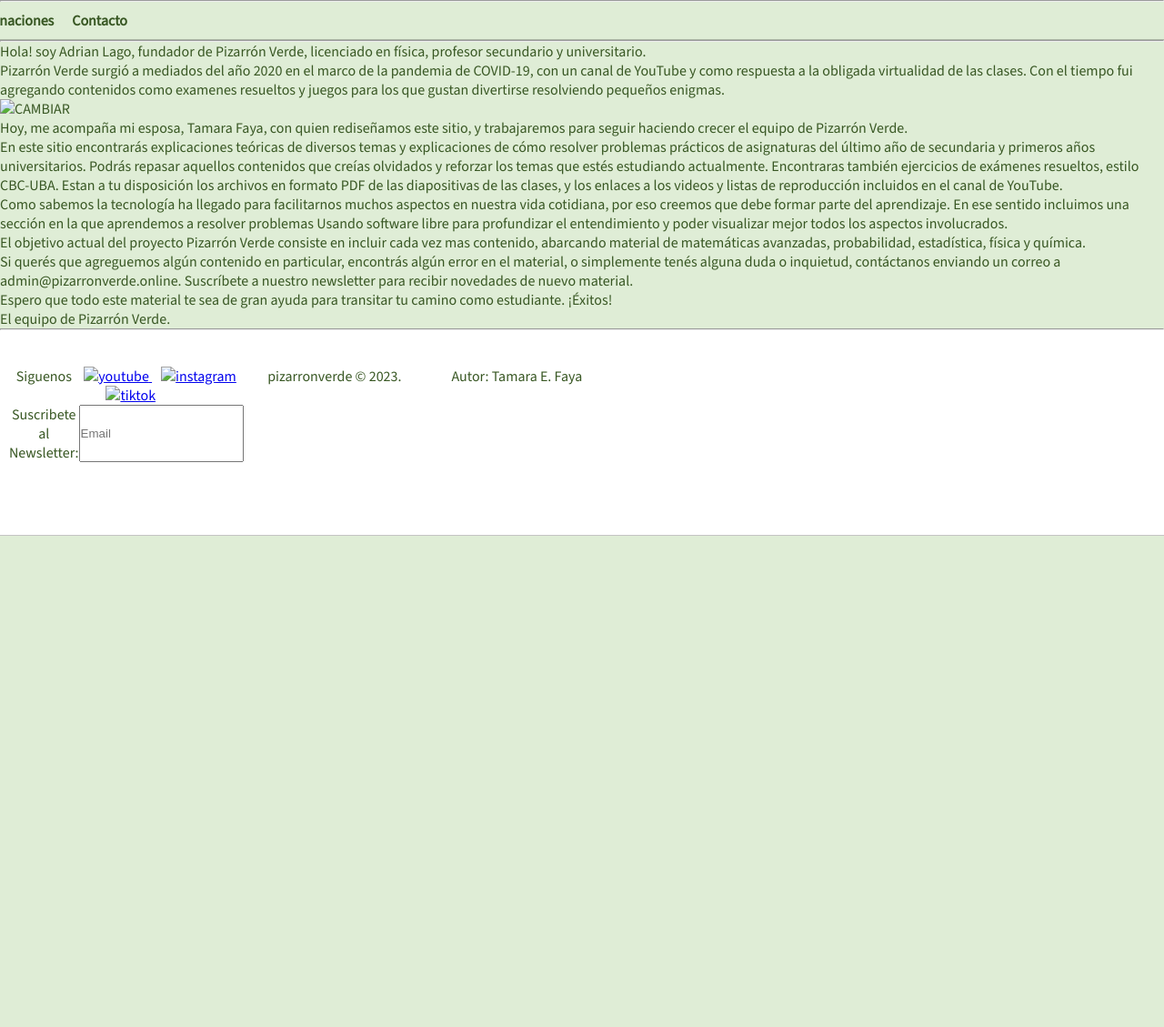
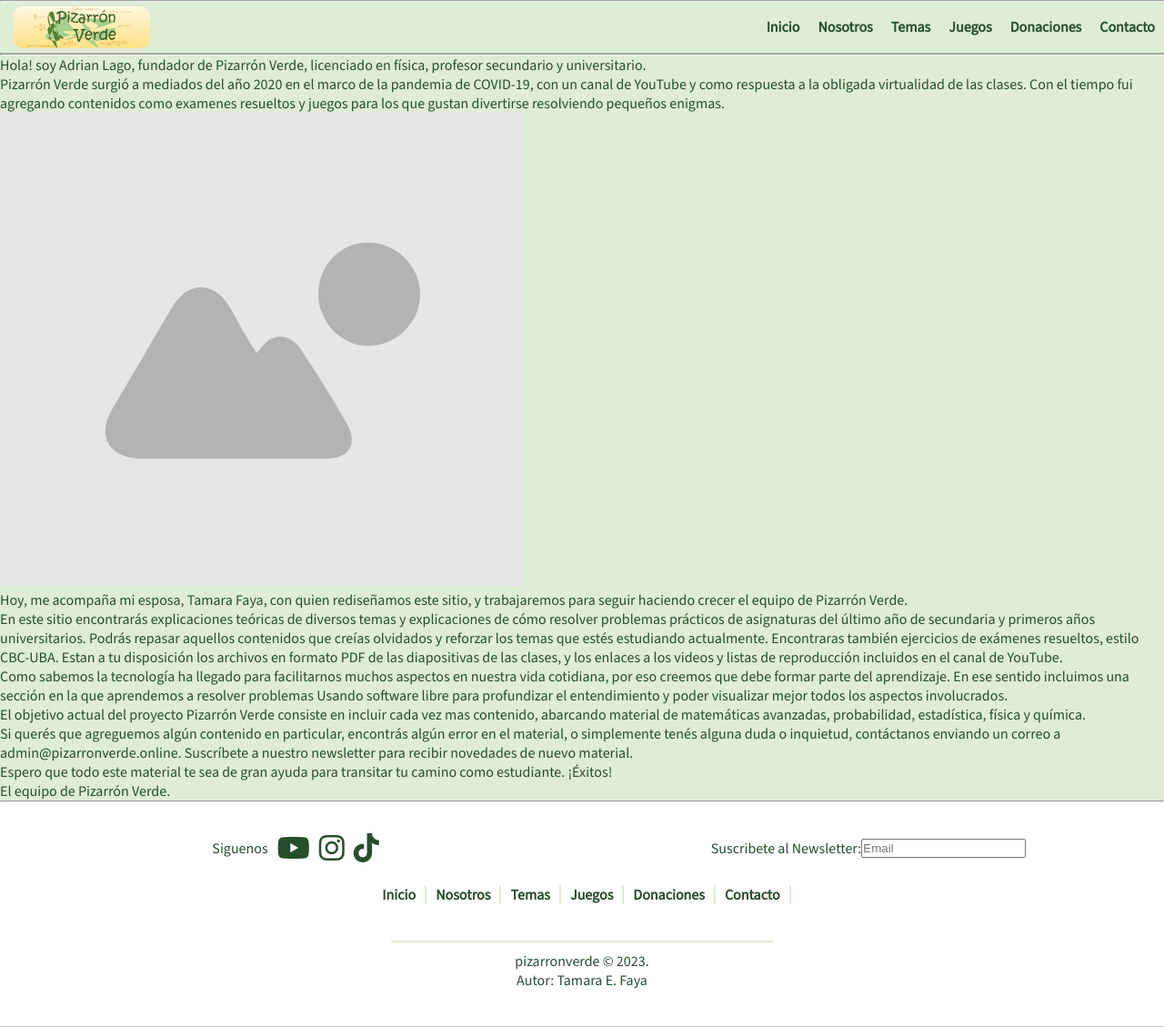
Before and after one commit to tefmail/coder_desarrolloweb, a plain HTML site: page pages/nosotros.html in a window 1280 px wide. Shown: the whole page at 91% size. Before the commit the page ends 800 px from the top, so only its background shows below. Drawn offline with nearby package versions, Linux system fonts and the light colour scheme; files that its build step writes are made by us from their sources.

Commit message:
Arreglos varios
Correccion de links del menu, y del footer. Agregado de iconos de redes sociales desde fontawsome.

```diff
--- a/css/style.css
+++ b/css/style.css
@@ -7,7 +7,7 @@
 
 /* Estilos generales */
 :root {
-    --color-principal: #385723;
+    --color-principal: #274e2e;
     --color-secundario: #dfedd6;
     --color-contraste: #fefce0;
     --font-family-texto: "Source Sans 3", sans-serif;
@@ -30,11 +30,14 @@ body {
     display: grid;
     grid-template-columns: 150px 3fr;
     border-bottom: solid 1px rgba(0, 0, 0, 0.233);
+    align-items: center;
 }
 
 .cabecera img {
-    padding: 5px;
+    margin-top: 5px;
+    margin-left: 15px;
     width: 100%;
+    border-radius: 10px;
 }
 
 /*****  CONTENEDOR DEL MENU *****/
@@ -42,6 +45,7 @@ nav.navbar ul {
     display: flex;
     justify-content: flex-end;
     list-style: none;
+
 }
 
 /***** ELEMENTOS DE LA LISTA DEL MENU *******/
@@ -49,12 +53,22 @@ nav.navbar ul {
     /*display: inline-block;*/
     padding: 10px;
 }
+.navbar ul li:hover {
+    background-color: var(--color-contraste);
+    border-radius: 15px;
+}
 
 .navbar ul li a {
     text-decoration: none;
     color: var(--color-principal);
     font-weight: bold;
 }
+
+/* check menu */
+#checkbox-menu, label.menu {
+    display: none;
+}
+
 
 /* ******** SECCION BANER ******** */
 .baner {
@@ -243,15 +257,15 @@ nav.menu2 ul {
     padding-inline: 10px;
     border-inline: 2px solid var(--color-secundario);
     border-inline-start: none;
+
 }
 .menu2 ul li a {
     text-decoration: none;
     color: var(--color-principal);
     font-weight: bold;
 }
-.logo_social {
+.fa-brands {
     padding-left: 10px;
-    height: 25px;
 }
 .social {
     grid-area: social;
--- a/pages/nosotros.html
+++ b/pages/nosotros.html
@@ -10,34 +10,36 @@
     <link rel="preconnect" href="https://fonts.gstatic.com" crossorigin>
     <link href="https://fonts.googleapis.com/css2?family=Source+Sans+3&display=swap" rel="stylesheet">
 
+    <!-- FUENTE ICONOS -->
+    <script src="https://kit.fontawesome.com/423ce933fb.js" crossorigin="anonymous"></script>
     <!-- TITULO -->
     <title>Pizarrón Verde</title>
     <!-- icono en la pestaña -->
     <link rel="shortcut icon" href="./media/favicon.png">
 
     <!-- CSS -->
-    <link rel="stylesheet" href="./css/style.css">
+    <link rel="stylesheet" href="../css/style.css">
 </head>
 <hr>
 
 <body>
     <!-- Header -->
     <header class="cabecera">
-        <!-- icono pizarron verde
-        <img id="top" src="./media/PizarronVerde.jpg" alt="Logo">
-        -->
+        <!-- icono pizarron verde -->
+        <a href="../index.html">
+            <img id="top" src="../media/pizarronverde.jpg" alt="Logo">
+        </a>
         <!-- Menu de paginas -->
         <nav class="navbar">
             <ul>
                 <li><a href="../index.html">Inicio</a></li>
-                <li><a href="./nosotros.html">Nosotros</a></li>
-                <li><a href="./temas.html">Temas</a></li>
-                <li><a href="./juegos.html">Juegos</a></li>
-                <li><a href="./donaciones.html">Donaciones</a></li>
-                <li><a href="./contacto.html">Contacto</a></li>
+                <li><a href="../pages/nosotros.html">Nosotros</a></li>
+                <li><a href="../pages/temas.html">Temas</a></li>
+                <li><a href="../pages/juegos.html">Juegos</a></li>
+                <li><a href="../pages/donaciones.html">Donaciones</a></li>
+                <li><a href="../pages/contacto.html">Contacto</a></li>
             </ul>
         </nav>
-
     </header>
     <!-- **************** Fin de Header *******************-->
     <main>
@@ -56,7 +58,7 @@
                 como examenes resueltos y juegos para los que gustan divertirse resolviendo pequeños enigmas.
             </p>
             <!-- IMAGEN DE AUTOR -->
-            <img src="./media/imagen.png" alt="CAMBIAR">
+            <img src="../media/imagen.png" alt="CAMBIAR">
         </div>
         <p class="nos">
             Hoy, me acompaña mi esposa, Tamara Faya, con quien rediseñamos este sitio, y trabajaremos para seguir
@@ -97,39 +99,47 @@
 
 
 
-    <!-- FOOTER -->
+    <!-- *******************  FOOTER ************************* -->
 
     <footer class="footer">
-
-
-
-
         <!-- Redes sociales -->
-        <div class="social_1">
-            <p> Siguenos
+        <div class="social">
+            <p > Siguenos </p>
             <!--YOUTUBE -->
-                <a href="https://www.youtube.com/@PizarronVerde">
-                    <img class="logo_social" src="./media/icono_youtube_verde.png" alt="youtube" />
+            <a  href="https://www.youtube.com/@PizarronVerde" target="_blank">
+                <i class="fa-brands fa-youtube fa-2xl" style="color: #274e2a;"></i>
             </a>
             <!-- INSTAGRAM -->
-                <a href="https://www.instagram.com/pizarronverde/?hl=es-la">
-                    <img class="logo_social" src="./media/icono_instagram_verde.png" alt="instagram">
+            <a  href="https://www.instagram.com/pizarronverde/?hl=es-la" target="_blank">
+                <i class="fa-brands fa-instagram fa-2xl" style="color: #274e2e;"></i>
             </a>
             <!-- TIKTOK -->
-                <a href="#">
-                    <img class="logo_social" src="./media/icono_tiktok_verde.png" alt="tiktok">
-
+            <a  href="https://www.tiktok.com/@pizarronverde" target="_blank">
+                <i class="fa-brands fa-tiktok fa-2xl" style="color: #274e2e;"></i>
             </a>
+        </div>
 
         <div class="suscribete-al-newsletter">
             <label for="newsletter">Suscribete al Newsletter:</label>
             <input type="newsletter" name="" id="newsletter" placeholder="Email">
         </div>
-            </p>
 
+        <nav class="menu2">
+            <ul>
+                <li><a href="../index.html">Inicio</a></li>
+                <li><a href="../pages/nosotros.html">Nosotros</a></li>
+                <li><a href="../pages/temas.html">Temas</a></li>
+                <li><a href="../pages/juegos.html">Juegos</a></li>
+                <li><a href="../pages/donaciones.html">Donaciones</a></li>
+                <li><a href="../pages/contacto.html">Contacto</a></li>
+            </ul>
+        </nav>
+
+        <div class="author">
+            <p>pizarronverde © 2023.</p>
+            <p>Autor: Tamara E. Faya</p>
         </div>
-        <div>pizarronverde © 2023.</div>
-        <div>Autor: Tamara E. Faya</div>
+
     </footer>
 
 </body>
```
Also changed, not shown: index.html (+26 -21 lines), pages/contacto.html (+47 -20 lines), pages/donaciones.html (+38 -27 lines), pages/juegos.html (+38 -27 lines), pages/temas.html (+40 -27 lines). Lines whose indentation alone changed are shown as unchanged.
